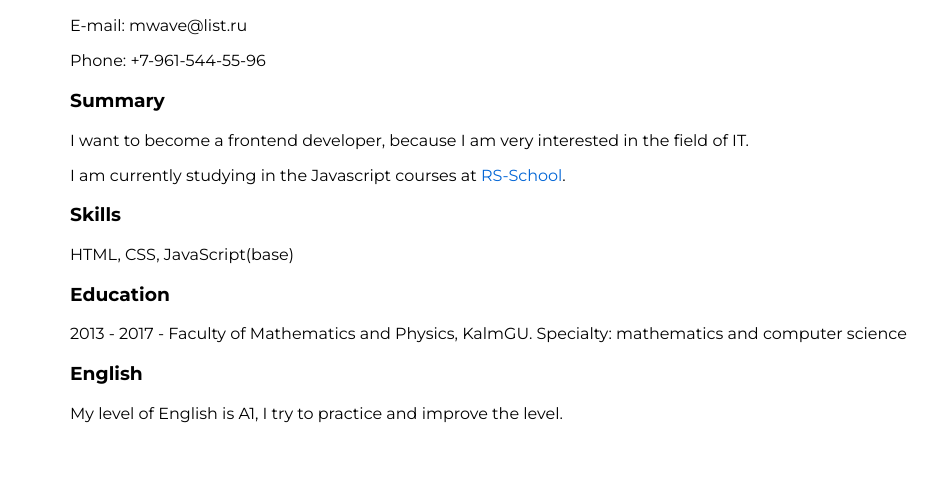
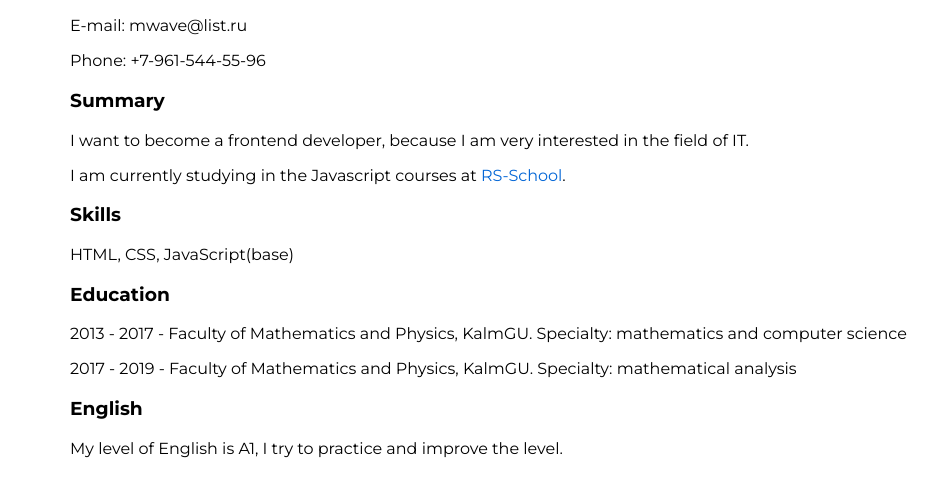
Before and after one commit to Sanjiqq/rsschool-cv, a plain HTML site: page index.html in a window 1280 px wide. Shown: the part 219-716 px from the top of the page, without its empty margins (98-1035 px from the left). Drawn offline with Linux system fonts and the light colour scheme.

Commit message:
refactor: added paragraph

```diff
--- a/index.html
+++ b/index.html
@@ -63,6 +63,9 @@
                 <p>
                     2013 - 2017 - Faculty of Mathematics and Physics, KalmGU. Specialty: mathematics and computer science
                 </p>
+		<p>
+                    2017 - 2019 - Faculty of Mathematics and Physics, KalmGU. Specialty: mathematical analysis
+                </p>
             </li>
             <li>
                 <h3>
```
